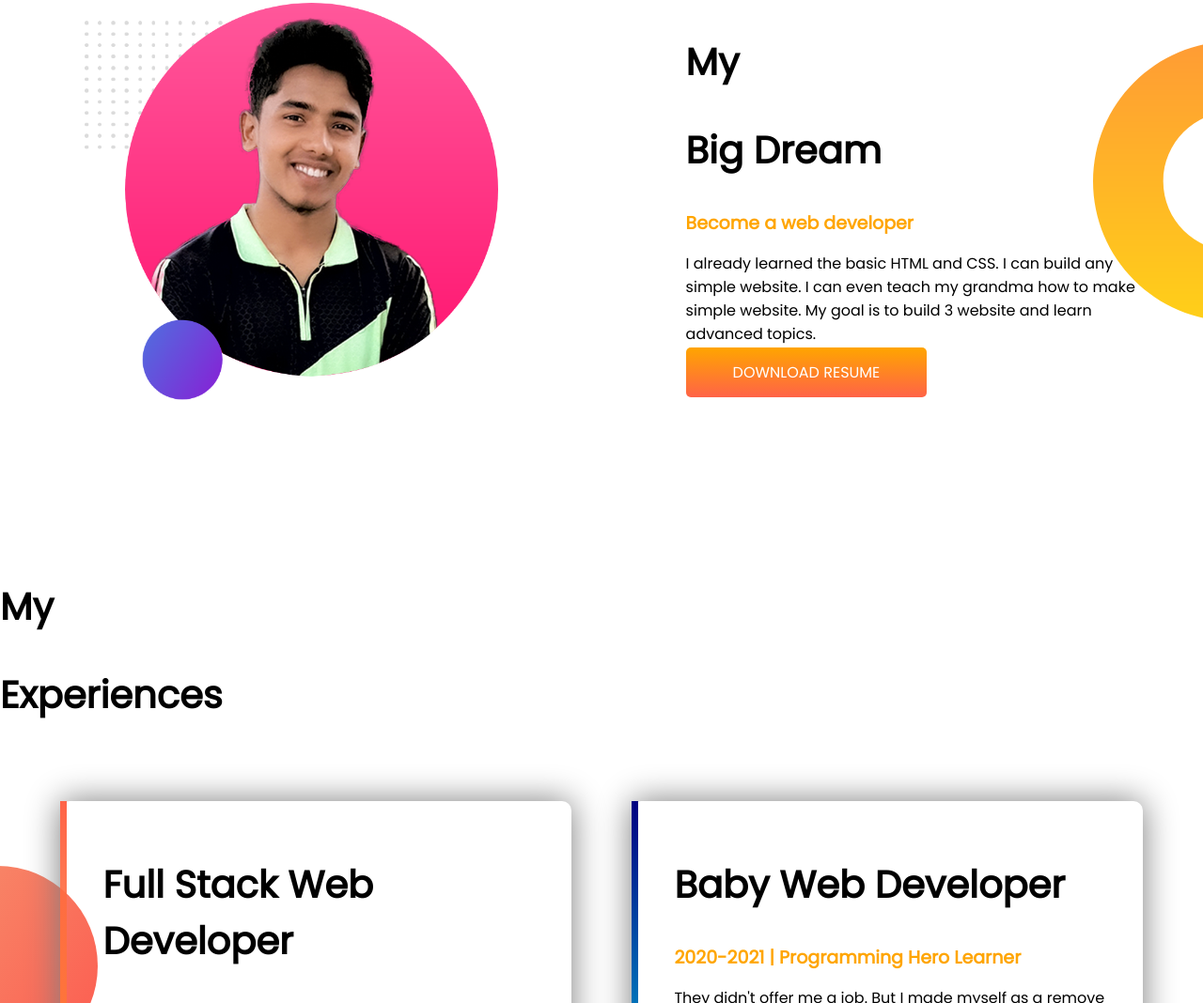
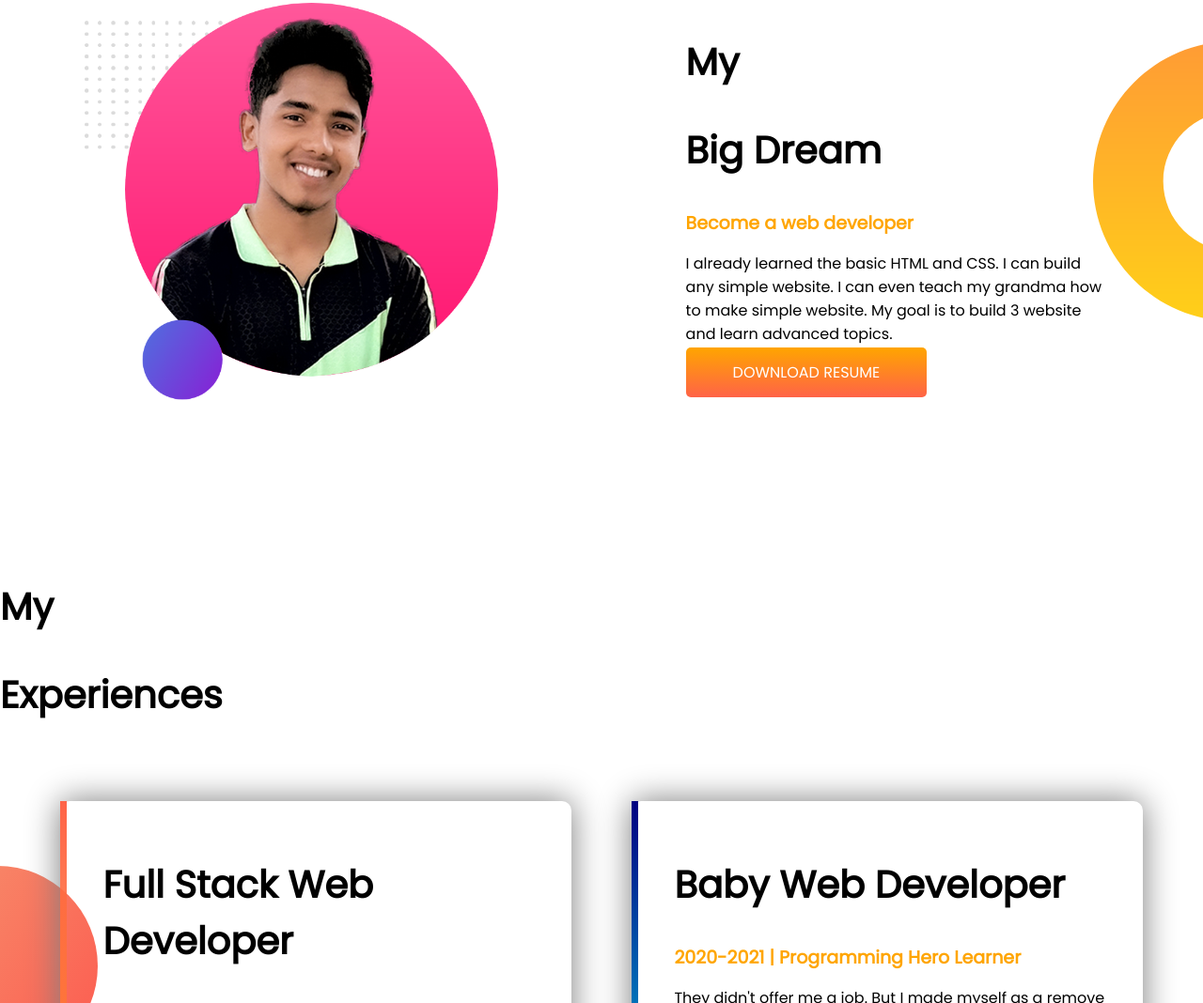
Before and after one commit to developerashikur1/my-smallest-portfolio, a plain HTML site: page index.html in a window 1280 px wide. Shown: the part 741-1809 px from the top of the page at 94% size. Drawn offline with Linux system fonts and the light colour scheme.

Commit message:
paragraph update

```diff
--- a/cs.css
+++ b/cs.css
@@ -46,7 +46,9 @@ h2{
     padding: 15px 50px;
     border-radius: 5px;
 }
-
+#side{
+    margin-right: 50px;
+}
 #sec-2{
     background-image: url(images/dream-bg.png);
     background-repeat: no-repeat;
--- a/index.html
+++ b/index.html
@@ -38,7 +38,8 @@
             <h1>My</h1>
             <h1>Big Dream</h1>
             <h2 class="dev-span">Become a web developer</h2>
-            <p class="para">I already learned the basic HTML and CSS. I can build any simple website. I can even teach
+            <p id="side" class="para">I already learned the basic HTML and CSS. I can build any simple website. I can
+                even teach
                 my grandma how
                 to make simple website. My goal is to build 3 website and learn advanced topics.</p>
             <a class="text-decoration" target="_blank" href="https://freelancerashikur.com"> DOWNLOAD RESUME</a>
```
